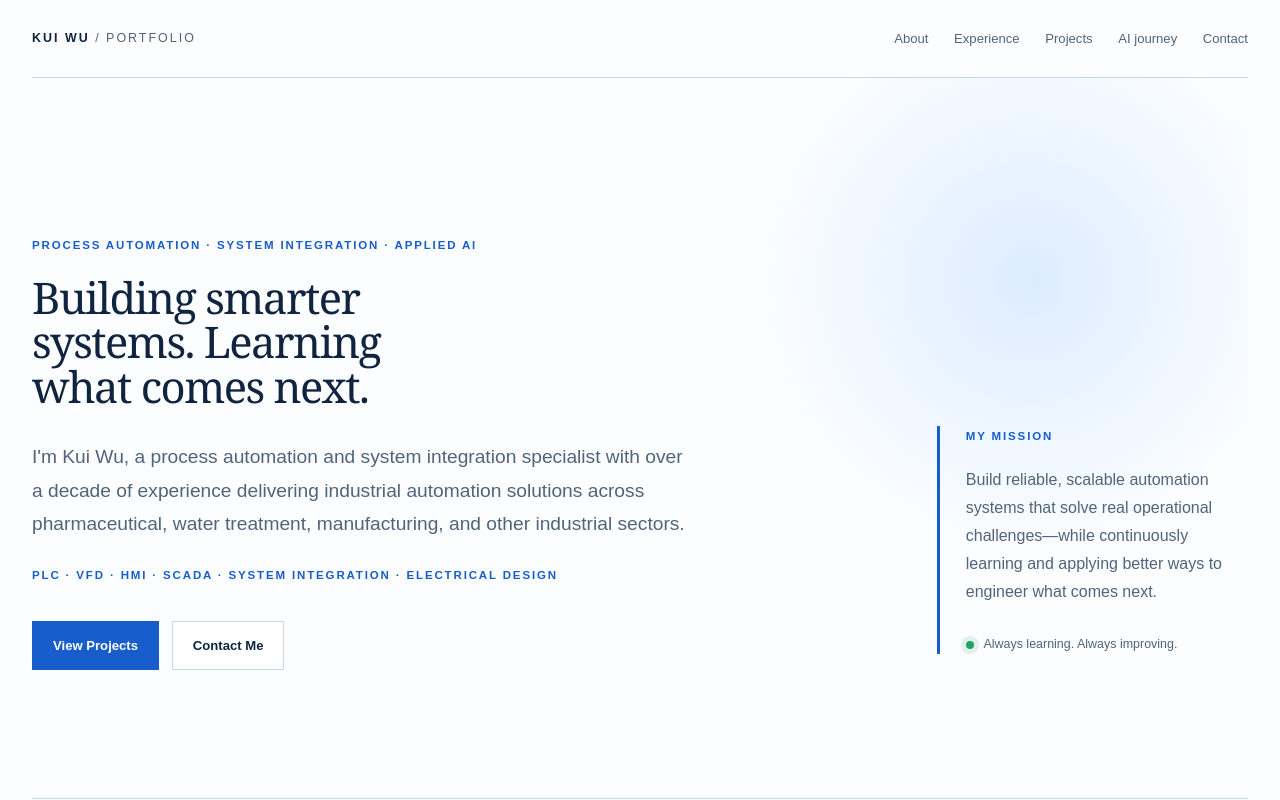
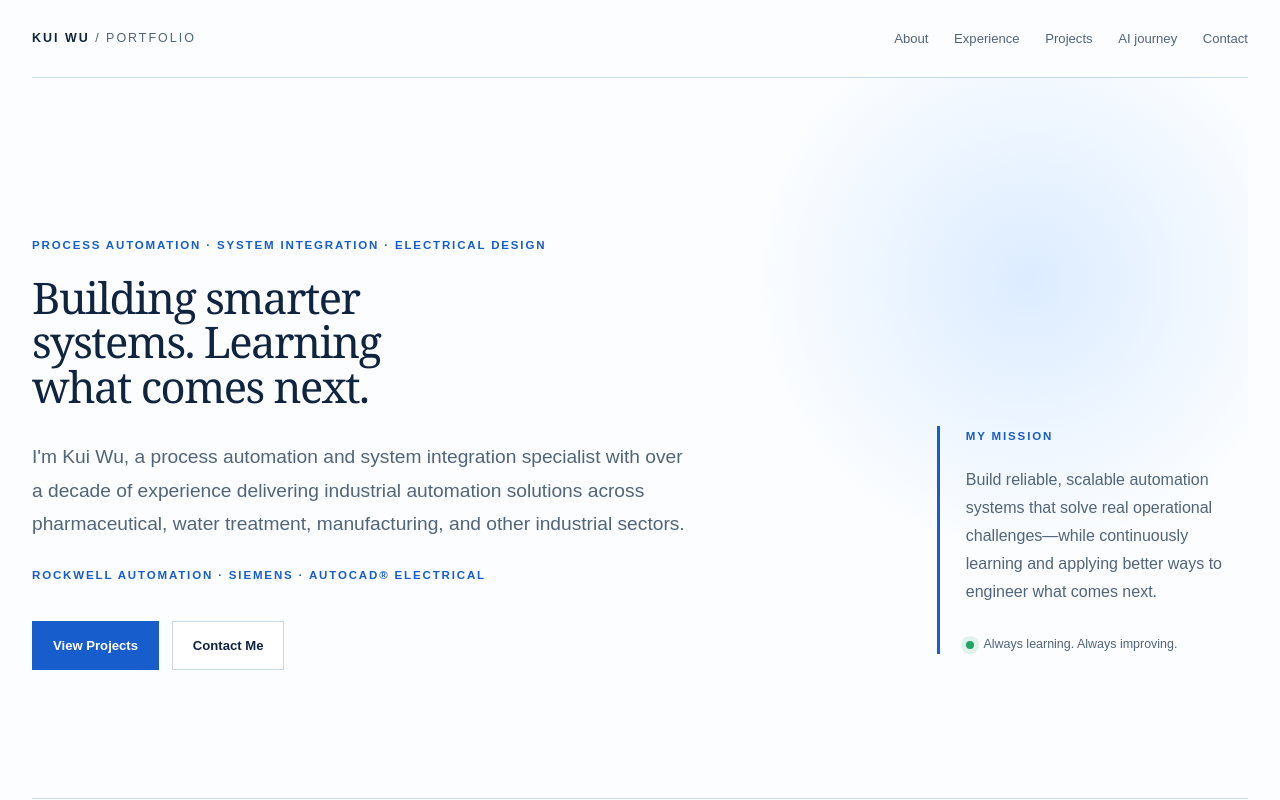
Before and after one commit to kwcontrols/KW-Portfolio, a Next.js app: page / in a window 1280 px wide. Shown: the top 800 px of the page. Built offline with nearby package versions, Linux system fonts and the light colour scheme.

Commit message:
Update hero specialty labels

```diff
--- a/app/page.tsx
+++ b/app/page.tsx
@@ -52,7 +52,7 @@ export default function Home() {
       <main>
         <section className="hero" id="home">
           <div className="hero-copy">
-            <p className="eyebrow">Process automation · System integration · Applied AI</p>
+            <p className="eyebrow">Process automation · System integration · Electrical design</p>
             <h1>Building smarter systems. Learning what comes next.</h1>
             <p className="hero-lede">
               I&apos;m Kui Wu, a process automation and system integration specialist
@@ -61,7 +61,7 @@ export default function Home() {
               other industrial sectors.
             </p>
             <p className="eyebrow hero-tools">
-              PLC · VFD · HMI · SCADA · System Integration · Electrical Design
+              Rockwell Automation · Siemens · AutoCAD® Electrical
             </p>
             <div className="hero-actions">
               <a className="button button-primary" href="#projects">View Projects</a>
```
